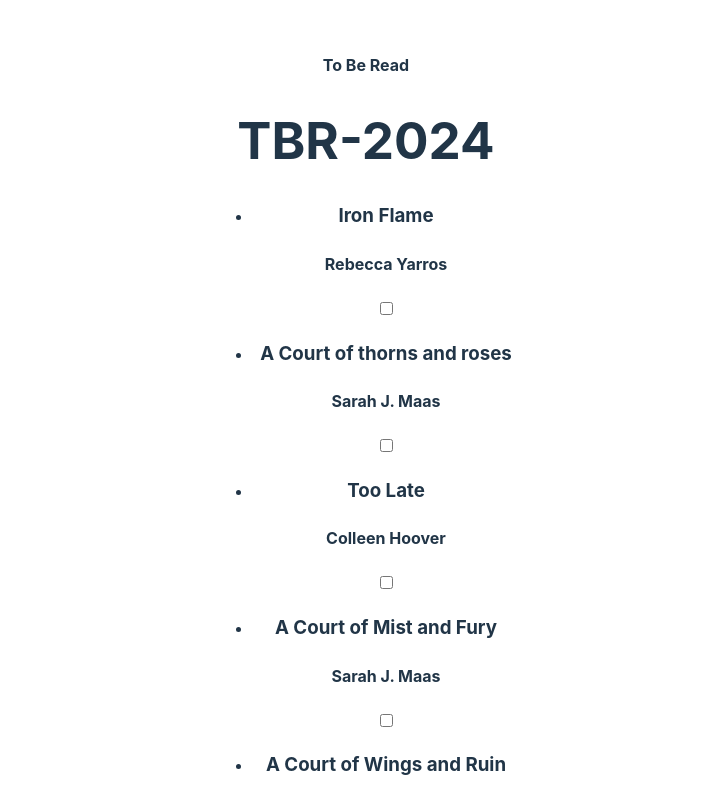
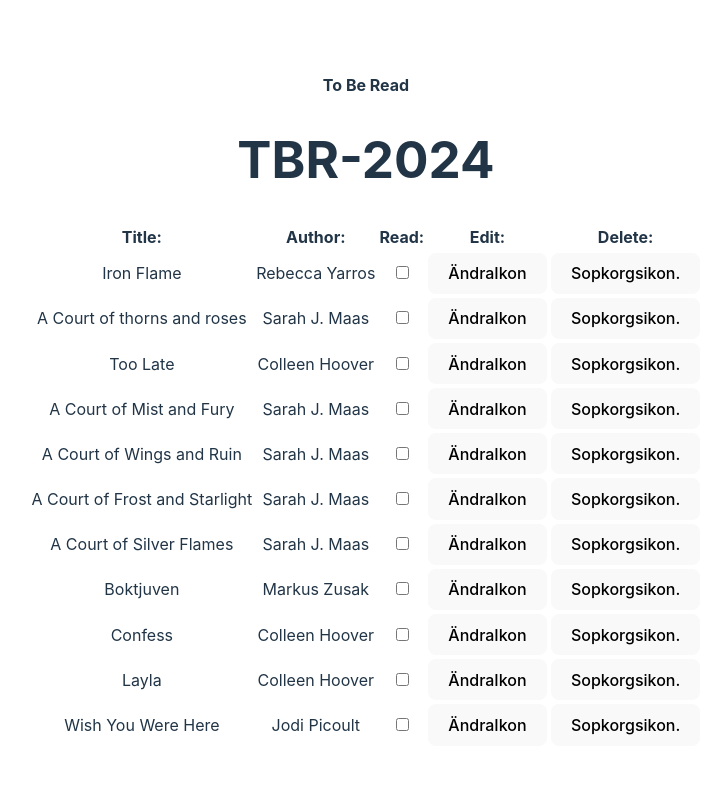
Before and after one commit to Chewbeccaz/the-todos-Chewbeccaz, a React (Vite) app: page / in a window 1280 px wide. Shown: the top 800 px of the page, without its empty margins (274-984 px from the left). Built offline with nearby package versions, Linux system fonts and the light colour scheme.

Commit message:
added a table-layout.

```diff
--- a/src/components/ShowBooks.tsx
+++ b/src/components/ShowBooks.tsx
@@ -13,20 +13,53 @@ export const ShowBooks = (props: IShowBooksProps) => {
   return (
     <>
       <h1>TBR-2024</h1>
-      <ul>
+      {/* <ul>
         {props.bookList.map((book) => (
           <li key={book.id}>
             <h3>{book.title}</h3>
             <h4>{book.author}</h4>
             {/* Ska jag skriva funktionerna inuti bookapp...?  */}
-            <input
+      {/* <input
               type="checkbox"
               checked={book.isChecked}
               onChange={() => handleCheckBox(book.id)}
             />
           </li>
         ))}
-      </ul>
+      </ul>  */}
+
+      <table>
+        <thead>
+          <tr>
+            <th>Title:</th>
+            <th>Author:</th>
+            <th>Read:</th>
+            <th>Edit:</th>
+            <th>Delete:</th>
+          </tr>
+        </thead>
+        <tbody>
+          {props.bookList.map((book) => (
+            <tr key={book.id}>
+              <td>{book.title}</td>
+              <td>{book.author}</td>
+              <td>
+                <input
+                  type="checkbox"
+                  checked={book.isChecked}
+                  onChange={() => handleCheckBox(book.id)}
+                />
+              </td>
+              <td>
+                <button>ÄndraIkon</button>
+              </td>
+              <td>
+                <button>Sopkorgsikon.</button>
+              </td>
+            </tr>
+          ))}
+        </tbody>
+      </table>
     </>
   );
 };
```
